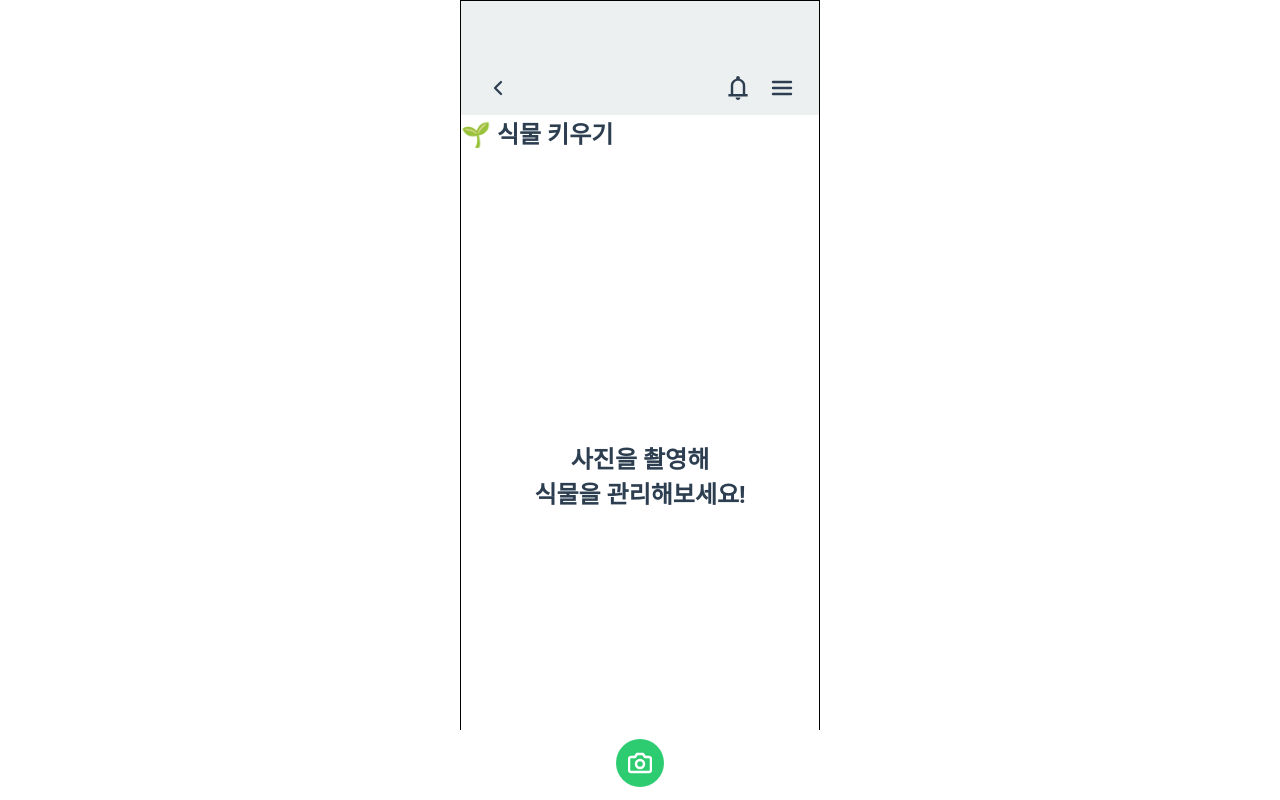
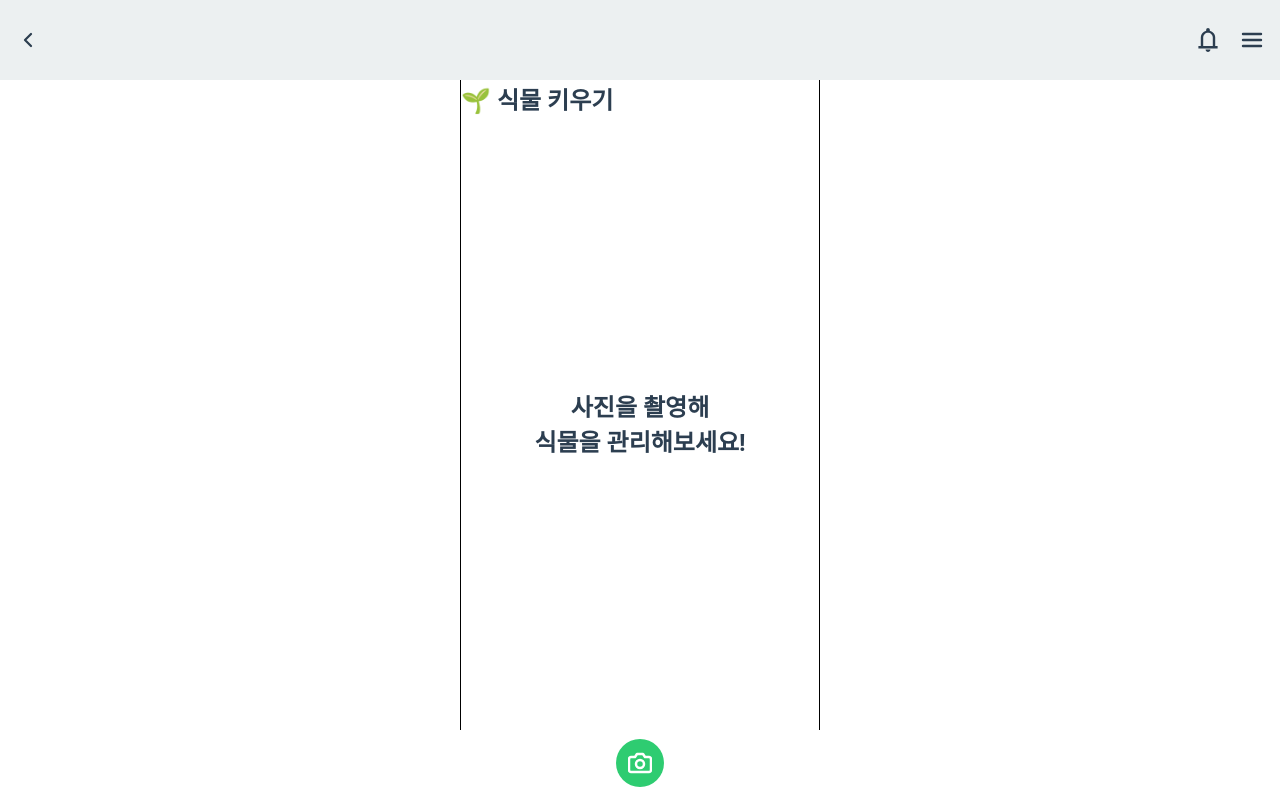
Before and after one commit to PRMS-HIFIVE/LittleGarden, a React (Vite) app in the folder frontend/: page / in a window 1280 px wide. Built offline with nearby package versions, Linux system fonts and the light colour scheme; the HTML template or start-up script is replaced by a standard one.

Commit message:
style: MainPageHeader 디자인 수정

```diff
--- a/frontend/src/common/Header/Header.styles.ts
+++ b/frontend/src/common/Header/Header.styles.ts
@@ -24,7 +24,7 @@ export const StyledHeader = styled.div<{
     width: ${({width}) => width || '100%'};
     min-width: ${({minWidth}) => minWidth || 'auto'};
     max-width: ${({maxWidth}) => maxWidth || 'auto'};
-    height: ${({height}) => height || '114px'};
+    height: ${({height}) => height || '10vh'};
     padding: ${({padding = '0'}) => padding};
     margin: ${({margin = '0'}) => margin};
     border-bottom: ${({borderBottom = 'none'}) => headerBorderBottomStyles[borderBottom]};
@@ -39,6 +39,11 @@ export const HeaderContainer = styled.div`
     display: flex;
     flex-direction: column;
     box-sizing: border-box;
+    position: fixed;
+    top: 0;
+    right: 0;
+    left: 0;
+
 `
 export const HeaderCenter = styled.div`
     display: flex;
--- a/frontend/src/common/Header/Header.tsx
+++ b/frontend/src/common/Header/Header.tsx
@@ -28,7 +28,7 @@ const Header = ({
     width,
     minWidth,
     maxWidth = '100%',
-    height = '114px',
+    height,
     padding,
     leftPadding,
     rightPadding,
--- a/frontend/src/common/Header/HeaderVariants/MainpageHeader.tsx
+++ b/frontend/src/common/Header/HeaderVariants/MainpageHeader.tsx
@@ -19,7 +19,7 @@ const MainpageHeader = () => {
         <Header
             backgroundColor='primary'
             borderBottom='none'
-            padding='72px 25px 20px 25px'
+            padding='20px 16px'
             left={<IconArrowLeft onClick={handleBack} />}
             right={<>
                 <IconBell onClick={handleNotice} />
--- a/frontend/src/pages/Main/Main.style.ts
+++ b/frontend/src/pages/Main/Main.style.ts
@@ -4,6 +4,9 @@ export const MainWrap = styled.div`
     display: flex;
     flex-direction: column;
     flex: 1 1 0;
+
+    padding-top: 10vh;
+    padding-bottom: 70px;
 `
 
 export const MainTitle = styled.h1`
```
